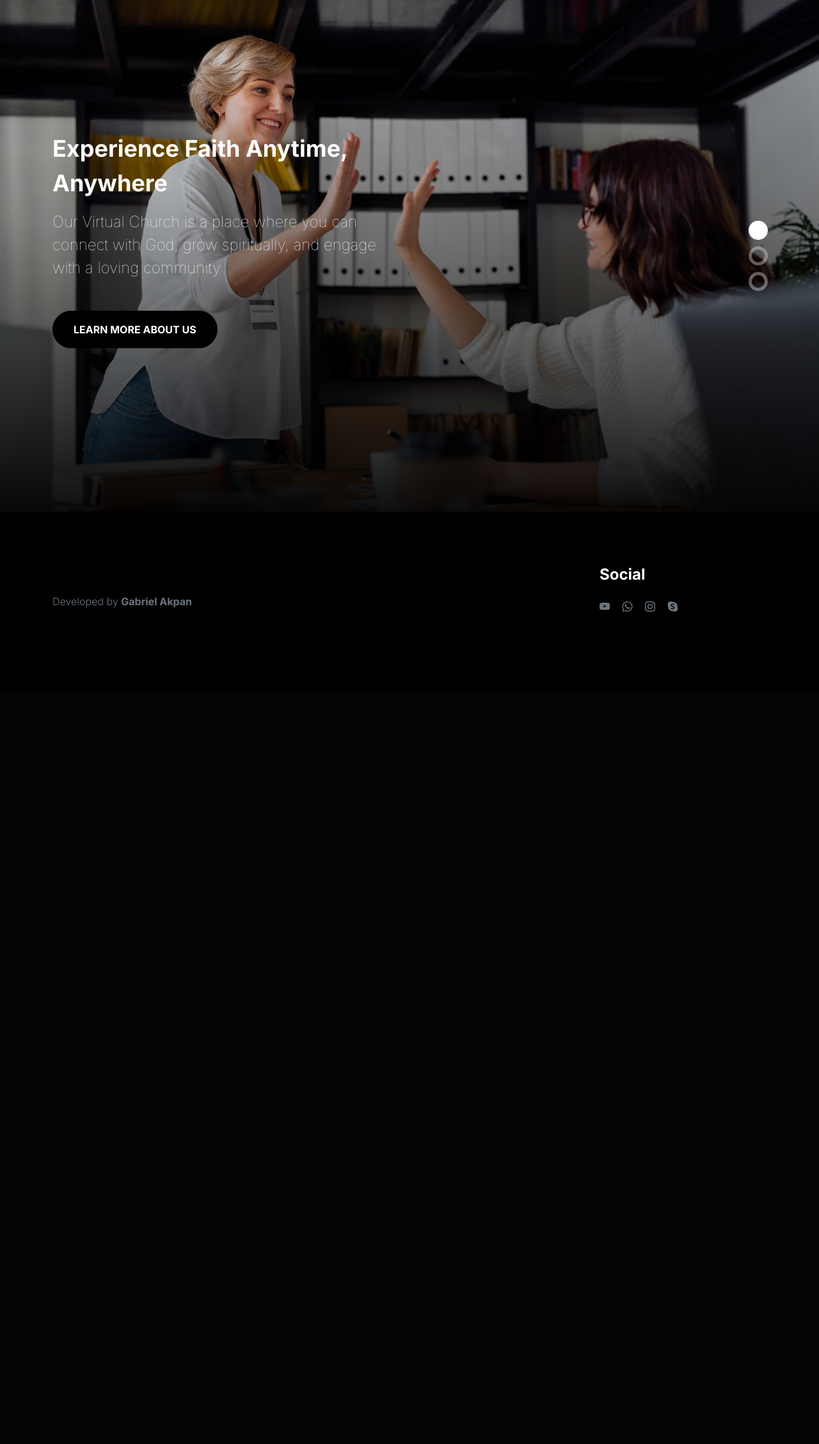
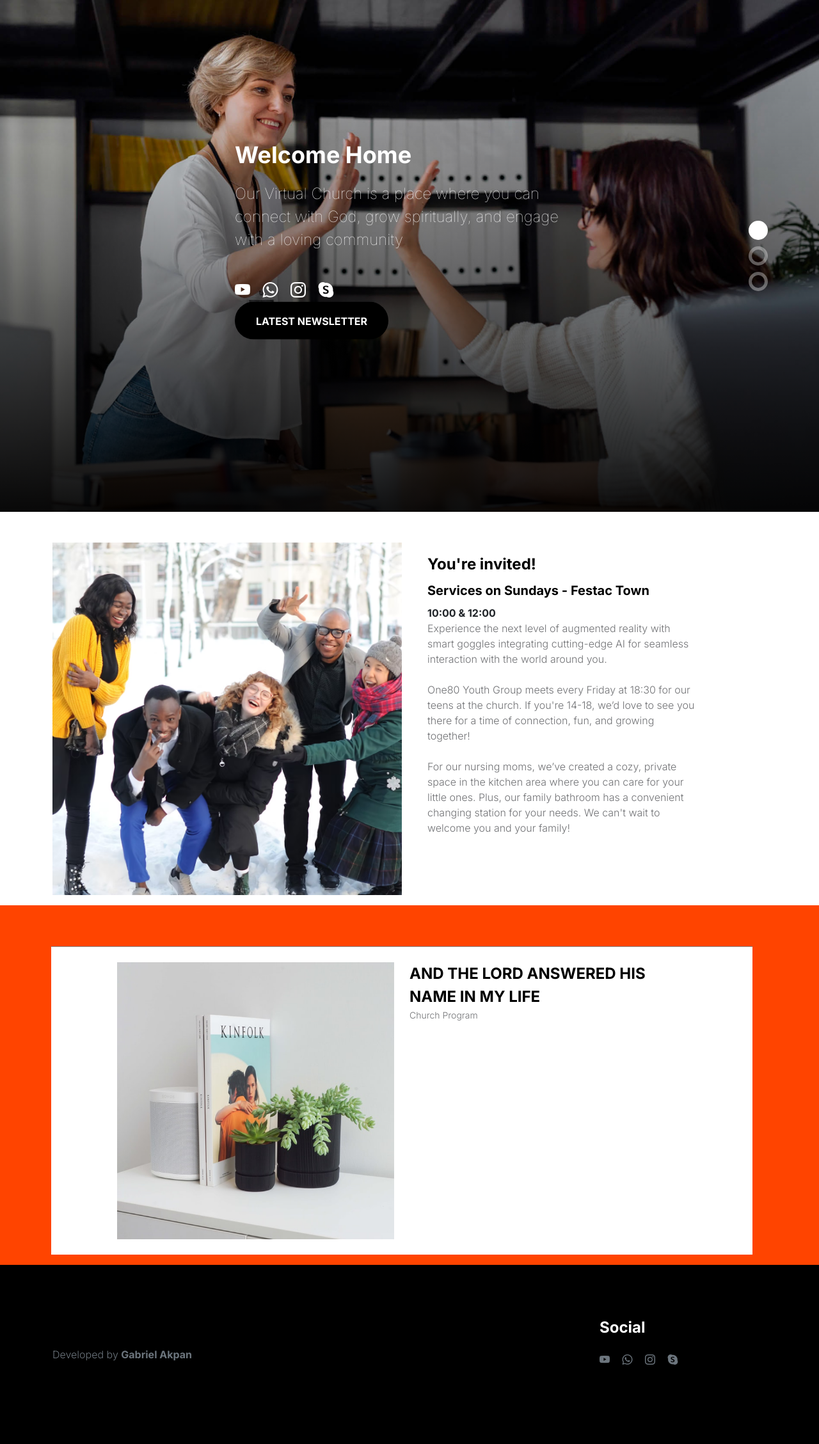
Before and after one commit to gabrieltakpan/VirtualChurch, a Django app: page / in a window 1280 px wide. Shown: the part 86-2343 px from the top of the page at 64% size. Before the commit the page ends 1042 px from the top, so only its background shows below. Run offline with Django 5.2, Linux system fonts and the light colour scheme; data comes from the database, SQL or seed files in the repository; some libraries are stand-ins or nearby versions.

Commit message:
Homepage Edits

```diff
--- a/home/templates/base.html
+++ b/home/templates/base.html
@@ -9,6 +9,7 @@
         <meta name="description" content="">
         <meta name="author" content="">
 
+        {% comment %} <script src="https://cdn.jsdelivr.net/npm/@tailwindcss/browser@4"></script> {% endcomment %}
         {% block title %}{% endblock %}
 
         <!-- CSS FILES -->
@@ -24,6 +25,7 @@
         <link rel="stylesheet" href="{% static 'css/slick.css' %}"/>
 
         <link href="{% static 'css/tooplate-little-fashion.css' %}" rel="stylesheet">
+        <link href="{% static 'css/custom_styles.css' %}" rel="stylesheet">
 
 <!--
 
@@ -66,22 +68,22 @@ https://www.tooplate.com/view/2127-little-fashion
                     <div class="collapse navbar-collapse" id="navbarNav">
                         <ul class="navbar-nav mx-auto">
                             <li class="nav-item">
-                                <a class="nav-link active" href="{% url 'index' %}">Home</a>
+                                <a class="nav-link {% if request.resolver_match.url_name == 'index' %}active{% endif %}" href="{% url 'index' %}">Home</a>
                             </li>
 
                             <li class="nav-item">
-                                <a class="nav-link" href="{% url 'live_event' %}">Live Events</a>
+                                <a class="nav-link {% if request.resolver_match.url_name == 'live_event' %}active{% endif %}" href="{% url 'live_event' %}">Live Events</a>
                             </li>
                             <li class="nav-item">
-                                <a class="nav-link" href="{% url 'event_list' %}">Events</a>
+                                <a class="nav-link {% if request.resolver_match.url_name == 'event_list' %}active{% endif %}" href="{% url 'event_list' %}">Events</a>
                             </li>
 
                             <li class="nav-item">
-                                <a class="nav-link" href="{% url 'sermon_list' %}">Sermon</a>
+                                <a class="nav-link {% if request.resolver_match.url_name == 'sermon_list' %}active{% endif %}" href="{% url 'sermon_list' %}">Sermon</a>
                             </li>
 
                             <li class="nav-item">
-                                <a class="nav-link" href="{% url 'resources' %}">Resources</a>
+                                <a class="nav-link {% if request.resolver_match.url_name == 'resources' %}active{% endif %}" href="{% url 'resources' %}">Resources</a>
                             </li>
 
                             <li class="nav-item">
@@ -144,5 +146,16 @@ https://www.tooplate.com/view/2127-little-fashion
         <script src="{% static 'js/slick.min.js' %}"></script>
         <script src="{% static 'js/custom.js' %}"></script>
 
+
+
+
+
+        <!-- Alpine Plugins -->
+        {% comment %} <script defer src="https://cdn.jsdelivr.net/npm/@alpinejs/mask@3.x.x/dist/cdn.min.js"></script>
+        <script defer src="https://cdn.jsdelivr.net/npm/@alpinejs/collapse@3.x.x/dist/cdn.min.js"></script>
+        <script defer src="https://cdn.jsdelivr.net/npm/@alpinejs/focus@3.x.x/dist/cdn.min.js"></script> {% endcomment %}
+
+        <!-- Alpine Core -->
+        <script defer src="https://cdn.jsdelivr.net/npm/alpinejs@3.x.x/dist/cdn.min.js"></script>
     </body>
 </html>
--- a/home/templates/index.html
+++ b/home/templates/index.html
@@ -9,13 +9,24 @@
 
       <div class="slick-bottom">
           <div class="container">
-              <div class="row">
+              <div class="row justify-content-center">
                   <div class="col-lg-6 col-10">
-                      <h3 class="slick-title">Experience Faith Anytime, Anywhere</h3>
+                      <h3 class="slick-title">Welcome Home</h3>
 
                       <p class="lead text-white mt-lg-3 mb-lg-5">Our Virtual Church is a place where you can connect with God, grow spiritually, and engage with a loving community</p>
 
-                      <a href="#" class="btn custom-btn">Learn more about us</a>
+                        <ul class="social-icon justify-content-center">
+
+                            <li><a href="#" class="social-icon-link social-icon-link--carousel bi-youtube"></a></li>
+
+                            <li><a href="#" class="social-icon-link social-icon-link--carousel bi-whatsapp"></a></li>
+
+                            <li><a href="#" class="social-icon-link social-icon-link--carousel bi-instagram"></a></li>
+
+                            <li><a href="#" class="social-icon-link social-icon-link--carousel bi-skype"></a></li>
+                        </ul>
+
+                      <a href="#" class="btn custom-btn justify-content-center">Latest NewsLetter</a>
                   </div>
               </div>
           </div>
@@ -27,13 +38,24 @@
 
       <div class="slick-bottom">
           <div class="container">
-              <div class="row">
+            <div class="row justify-content-center">
                 <div class="col-lg-6 col-10">
-                      <h3 class="slick-title">Join Us for Worship</h3>
+                    <h3 class="slick-title">Welcome Home</h3>
 
-                      <p class="lead text-white mt-lg-3 mb-lg-5">Every week, we come together online to worship, pray, and learn from God’s Word. Join our live-streamed services or watch on-demand at your convenience.</p>
+                    <p class="lead text-white mt-lg-3 mb-lg-5">Our Virtual Church is a place where you can connect with God, grow spiritually, and engage with a loving community</p>
 
-                      <a href="product.html" class="btn custom-btn">Explore Sermons</a>
+                      <ul class="social-icon justify-content-center">
+
+                          <li><a href="#" class="social-icon-link social-icon-link--carousel bi-youtube"></a></li>
+
+                          <li><a href="#" class="social-icon-link social-icon-link--carousel bi-whatsapp"></a></li>
+
+                          <li><a href="#" class="social-icon-link social-icon-link--carousel bi-instagram"></a></li>
+
+                          <li><a href="#" class="social-icon-link social-icon-link--carousel bi-skype"></a></li>
+                      </ul>
+
+                    <a href="#" class="btn custom-btn justify-content-center">Latest NewsLetter</a>
                 </div>
             </div>
           </div>
@@ -45,13 +67,24 @@
 
       <div class="slick-bottom">
           <div class="container">
-              <div class="row">
+            <div class="row justify-content-center">
                 <div class="col-lg-6 col-10">
-                      <h3 class="slick-title">Grow in Your Faith</h3>
+                    <h3 class="slick-title">Welcome Home</h3>
 
-                      <p class="lead text-white mt-lg-3 mb-lg-5">We offer various resources to help you on your spiritual journey, including online sermons, daily devotionals, and faith-based courses. Explore our content and take your faith to the next level.</p>
+                    <p class="lead text-white mt-lg-3 mb-lg-5">Our Virtual Church is a place where you can connect with God, grow spiritually, and engage with a loving community</p>
 
-                      <a href="contact.html" class="btn custom-btn">View Resources</a>
+                      <ul class="social-icon justify-content-center">
+
+                          <li><a href="#" class="social-icon-link social-icon-link--carousel bi-youtube"></a></li>
+
+                          <li><a href="#" class="social-icon-link social-icon-link--carousel bi-whatsapp"></a></li>
+
+                          <li><a href="#" class="social-icon-link social-icon-link--carousel bi-instagram"></a></li>
+
+                          <li><a href="#" class="social-icon-link social-icon-link--carousel bi-skype"></a></li>
+                      </ul>
+
+                    <a href="#" class="btn custom-btn justify-content-center">Latest NewsLetter</a>
                 </div>
             </div>
           </div>
@@ -60,5 +93,66 @@
 
 </section>
 
+<section class="products pt-5">
+    <div class="container">
+        <div class="row">
+            <div class="card mb-3 border-0">
+                <div class="row no-gutters border-0">
+                  <div class="col-md-6">
+                    <img src="{% static 'images/sundayService.avif' %}" class="img-fluid" alt="Sunday Service">
+                  </div>
+                  <div class="col-md-5">
+                    <div class="card-body">
+                      <h5 class="card-title">You're invited!</h5>
+                      <h6 class="">Services on Sundays - Festac Town</h6>
+                      <strong class="">10:00 & 12:00</strong>
+                      <p id="staticEventDesc" class="">
+                        Experience the next level of augmented reality with smart
+                        goggles integrating cutting-edge AI for seamless interaction
+                        with the world around you.
+                    </p>
+                      <p id="staticEventDesc" class="my-4 max-w-lg text-pretty text-sm">
+                        One80 Youth Group meets every Friday at 18:30 for our teens at the church. If you're 14-18, we’d love to see you there for a time of connection, fun, and growing together!
+                    </p>
+                      <p id="staticEventDesc" class="my-4 max-w-lg text-pretty text-sm">
+                        For our nursing moms, we’ve created a cozy, private space in the kitchen area where you can care for your little ones. Plus,
+                         our family bathroom has a convenient changing station for your needs. We can't wait to welcome you and your family!
+                    </p>
+                    </div>
+                  </div>
+                </div>
+              </div>
+        </div>
+    </div>
+</section>
+
+<section class="eventSection">
+    <div class="container">
+
+        {% for event in events %}
+        <div class="row justify-content-center py-4 event">
+            <div class="col-sm-5">
+                <a href="{% url 'event_details' event.id %}">
+                    <img src="{% static 'images/product/evan-mcdougall-qnh1odlqOmk-unsplash.jpeg' %}" class="img-fluid product-image" alt="">
+                </a>
+            </div>
+            <div class="col-sm-5 eventInfo d-flex">
+                <div>
+                    <h5 class="product-title mb-0">
+                        <a href="{% url 'event_details' event.id %}" class="product-title-link">{{ event.title }}</a>
+                    </h5>
+
+                    <p class="product-p">{{ event.event_type }} </p>
+                </div>
+
+            </div>
+        </div>
+        {% empty %}
+        <p>No events available.</p>
+        {% endfor %}
+    </div>
+</section>
+
+
 
 {% endblock content %}
--- a/home/views.py
+++ b/home/views.py
@@ -1,11 +1,13 @@
 from django.shortcuts import render
 from datetime import date
 from .models import  Resource, Sermon
+from events.models import Event
 from django.shortcuts import render, get_object_or_404
 from django.utils.timezone import now
 
 def index(request):
-    return render(request, 'index.html')
+    events = Event.objects.all()
+    return render(request, 'index.html', {'events': events})
 
 def about(request):
     return render(request, 'about.html')
--- /dev/null
+++ b/static/css/custom_styles.css
@@ -0,0 +1,39 @@
+/* Add your custom CSS styles here */
+#staticEventDesc {
+    font-size: 1rem;
+}
+
+.eventSection {
+    background-color: #FF4400;
+    padding-left: 5rem;
+    padding-right: 5rem;
+    padding-top: 4rem;
+    padding-bottom: 1rem;
+}
+
+.social-icon-link--carousel::before {
+    color: white !important;
+    font-size: 1.5rem !important;
+}
+
+.social-icon-link--carousel:hover {
+    color: #FF4400 !important;
+}
+.event {
+    overflow: hidden;
+    border-top: 1px solid gray;
+    width: 100%;
+    background-color: white;
+}
+.eventInfo {
+    min-height: 210px !important;
+    height: fit-content;
+    margin-bottom: 10px;
+    overflow: hidden;
+
+}
+
+/* .social-icon-link::before {
+    color: white !important;
+    font-size: 1.5rem !important;
+} */
```
Also changed, not shown: home/models.py (line endings or trailing spaces), static/images/sundayService.avif (added), 1 other file. Lines whose indentation alone changed are shown as unchanged.
